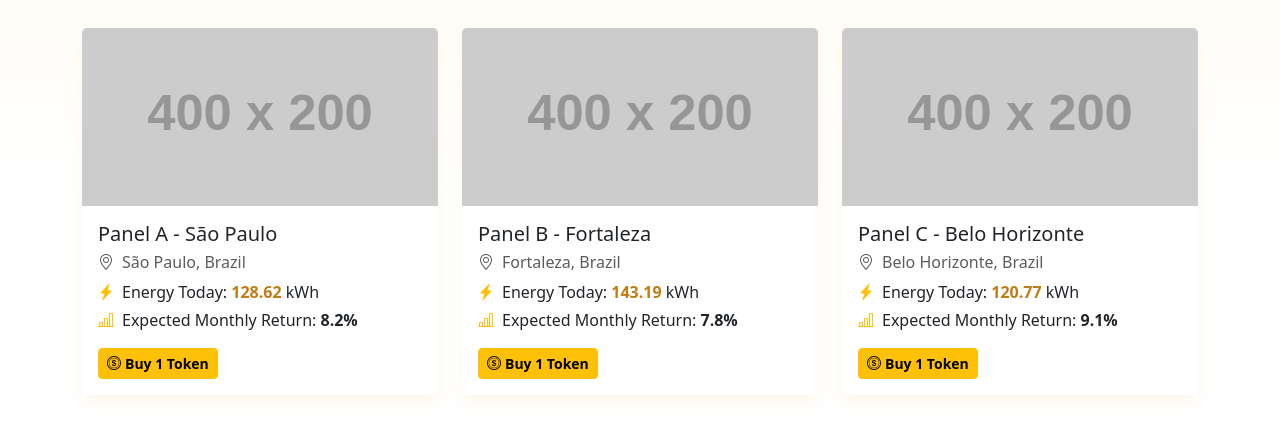
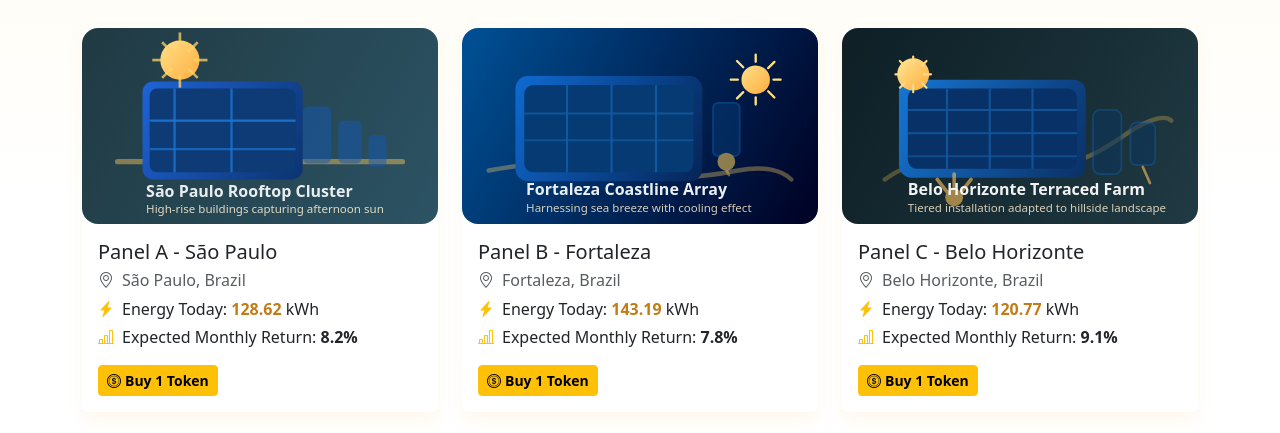
Before and after one commit to edvaldor/sunshare, a plain HTML site: page index.html in a window 1280 px wide. Shown: the part 367-800 px from the top of the page. Drawn offline with nearby package versions, Linux system fonts and the light colour scheme; placeholder pictures from the web are drawn by us.

Commit message:
Add custom solar panel SVG illustrations

```diff
--- a/index.html
+++ b/index.html
@@ -189,6 +189,7 @@ Automatic payouts in USDC-SPL to all token holders.
         id: 'panelA',
         name: 'Panel A - São Paulo',
         location: 'São Paulo, Brazil',
+        image: 'assets/panel-sao-paulo.svg',
         energyToday: 128.4,
         monthlyReturn: 8.2,
         totalEnergy: 4860,
@@ -200,6 +201,7 @@ Automatic payouts in USDC-SPL to all token holders.
         id: 'panelB',
         name: 'Panel B - Fortaleza',
         location: 'Fortaleza, Brazil',
+        image: 'assets/panel-fortaleza.svg',
         energyToday: 142.9,
         monthlyReturn: 7.8,
         totalEnergy: 5094,
@@ -211,6 +213,7 @@ Automatic payouts in USDC-SPL to all token holders.
         id: 'panelC',
         name: 'Panel C - Belo Horizonte',
         location: 'Belo Horizonte, Brazil',
+        image: 'assets/panel-belo-horizonte.svg',
         energyToday: 119.7,
         monthlyReturn: 9.1,
         totalEnergy: 4625,
@@ -230,7 +233,7 @@ Automatic payouts in USDC-SPL to all token holders.
       panelCardsContainer.innerHTML = panels.map(panel => `
         <div class="col-md-6 col-xl-4">
           <div class="card h-100" data-panel-id="${panel.id}">
-            <img src="https://via.placeholder.com/400x200" class="card-img-top" alt="Solar panel ${panel.name}">
+            <img src="${panel.image}" class="card-img-top" alt="Illustration of ${panel.name}">
             <div class="card-body">
               <h5 class="card-title mb-1">${panel.name}</h5>
               <p class="text-muted"><i class="bi bi-geo-alt me-2"></i>${panel.location}</p>
```
Also changed, not shown: assets/panel-belo-horizonte.svg (added), assets/panel-fortaleza.svg (added), assets/panel-sao-paulo.svg (added).
